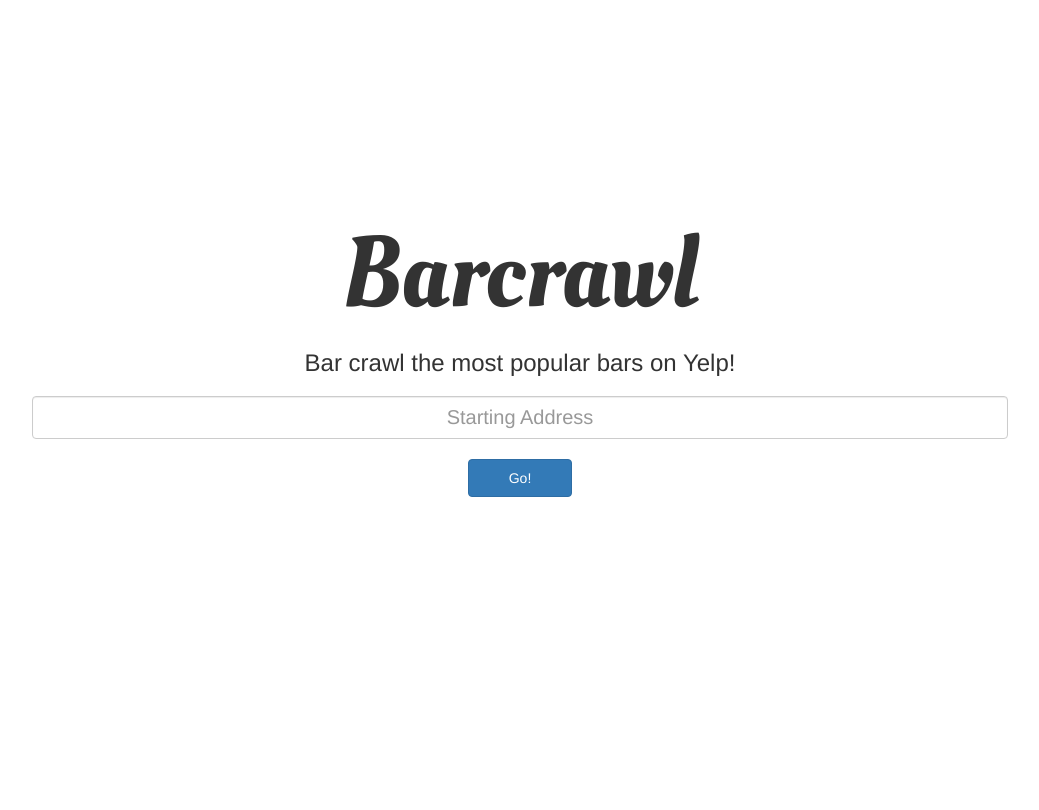
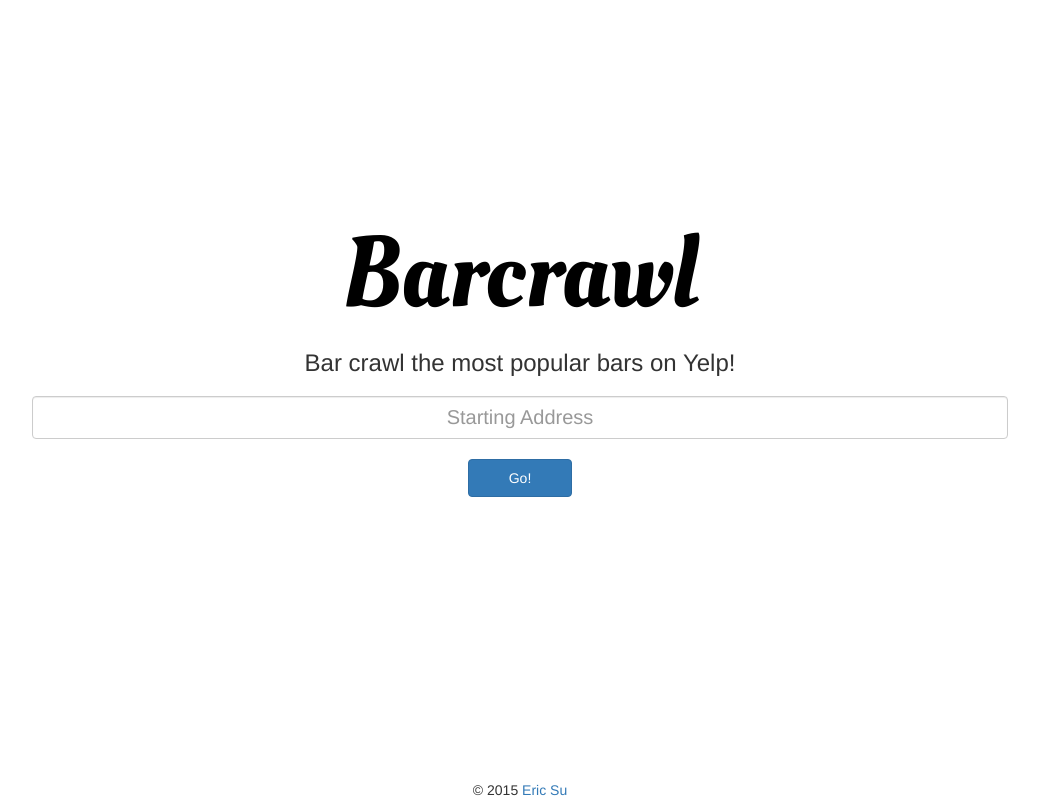
Before and after one commit to eric-cc-su/barcrawl, a Django app: page / in a window 1280 px wide. Shown: the whole page, without its empty margins (120-1159 px from the left). Before the commit the page ends 497 px from the top, so only its background shows below. Run offline with Django 3.2, Linux system fonts and the light colour scheme; some libraries are stand-ins or nearby versions.

Commit message:
Visual changes

```diff
--- a/barcrawl/barcrawl/static/css/styles.css
+++ b/barcrawl/barcrawl/static/css/styles.css
@@ -12,6 +12,10 @@ h1{
 .btn-primary {
     margin-top: 20px;
     padding: 8px 40px;
+}
+
+#footer {
+    text-align: center;
 }
 
 .large-search {
@@ -36,7 +40,7 @@ h1{
 #route_details {
     display: none;
     list-style: none;
-    margin: 50px auto 0;
+    margin: 50px auto 35px;
     text-align: left;
     max-width: 500px;
 }
--- a/barcrawl/barcrawl/static/js/index.js
+++ b/barcrawl/barcrawl/static/js/index.js
@@ -1,6 +1,16 @@
 /**
  * Created by eric on 10/6/15.
  */
+
+function calculate_numbers() {
+    var screenheight = window.innerHeight;   //measures the height of the user's screen
+
+    var maincontain = document.getElementById("index_search");
+    maincontain.style.marginTop = (screenheight/4) + "px";
+    var fluid = document.getElementsByClassName("container-fluid")[0];
+    var footerHeight = document.getElementById("footer").scrollHeight;
+    fluid.style.height = (screenheight - footerHeight) + "px";
+}
 
 function submit_data() {
     var xhr = new XMLHttpRequest();
@@ -12,8 +22,9 @@ function submit_data() {
 
     var i = 0;
     var interval = setInterval(function() {
-      i = ++i % 4;
-      $("#bcButton").html("Loading "+Array(i+1).join("."));
+        i = ++i % 4;
+        $("#bcButton").html("Loading "+Array(i+1).join("."));
+        $("#title a").html(Array(3-i).join(" ") + Array(i+1).join("~") + " Barcrawl " + Array(i+1).join("~"));
     }, 800);
 
     xhr.onreadystatechange = function() {
@@ -24,10 +35,11 @@ function submit_data() {
 }
 
 var main = function() {
-    var screenheight = window.innerHeight;   //measures the height of the user's screen
+    calculate_numbers();
 
-    var maincontain = document.getElementById("index_search");
-    maincontain.style.marginTop = (screenheight/4) + "px";
+    window.onresize = function() {
+        calculate_numbers();
+    };
 
     $("#bcform").on('submit', function(event) {
         event.preventDefault();
@@ -65,6 +77,8 @@ function processResponse(responseText, interval) {
 
     // bar crawl done
     if (jsonResponse["status"] == "ok") {
+        var fluid = document.getElementsByClassName("container-fluid")[0];
+        fluid.style.height = "inherit";
         $("#bcButton").hide();
         $("#subtitle").hide();
         $("input").hide();
@@ -74,6 +88,7 @@ function processResponse(responseText, interval) {
         $("#index_search").css("margin-top","0");
     }
 
+    $("#title a").html("Barcrawl");
     $("#bcButton").html("Go!");
 
     if (jsonResponse["relinquish"] == "cities") {
--- a/barcrawl/crawl/templates/crawl/index.html
+++ b/barcrawl/crawl/templates/crawl/index.html
@@ -36,7 +36,7 @@
 <body>
     <div class="container-fluid">
         <div class="col-md-12 maincontainer" id="index_search">
-            <h1>Barcrawl</h1>
+            <h1 id="title"><a href="/" style="text-decoration: none; color: black;">Barcrawl</a></h1>
             <h3 id="subtitle">Bar crawl the most popular bars on Yelp!</h3>
             <form action="/start/" method="post" id="bcform">
                 {% csrf_token %}
@@ -54,4 +54,7 @@
             </div>
         </div>
     </div>
+    <div id="footer">
+        <p>&copy 2015 <a href="http://ericsu.me/">Eric Su</a></p>
+    </div>
 </body>
```
